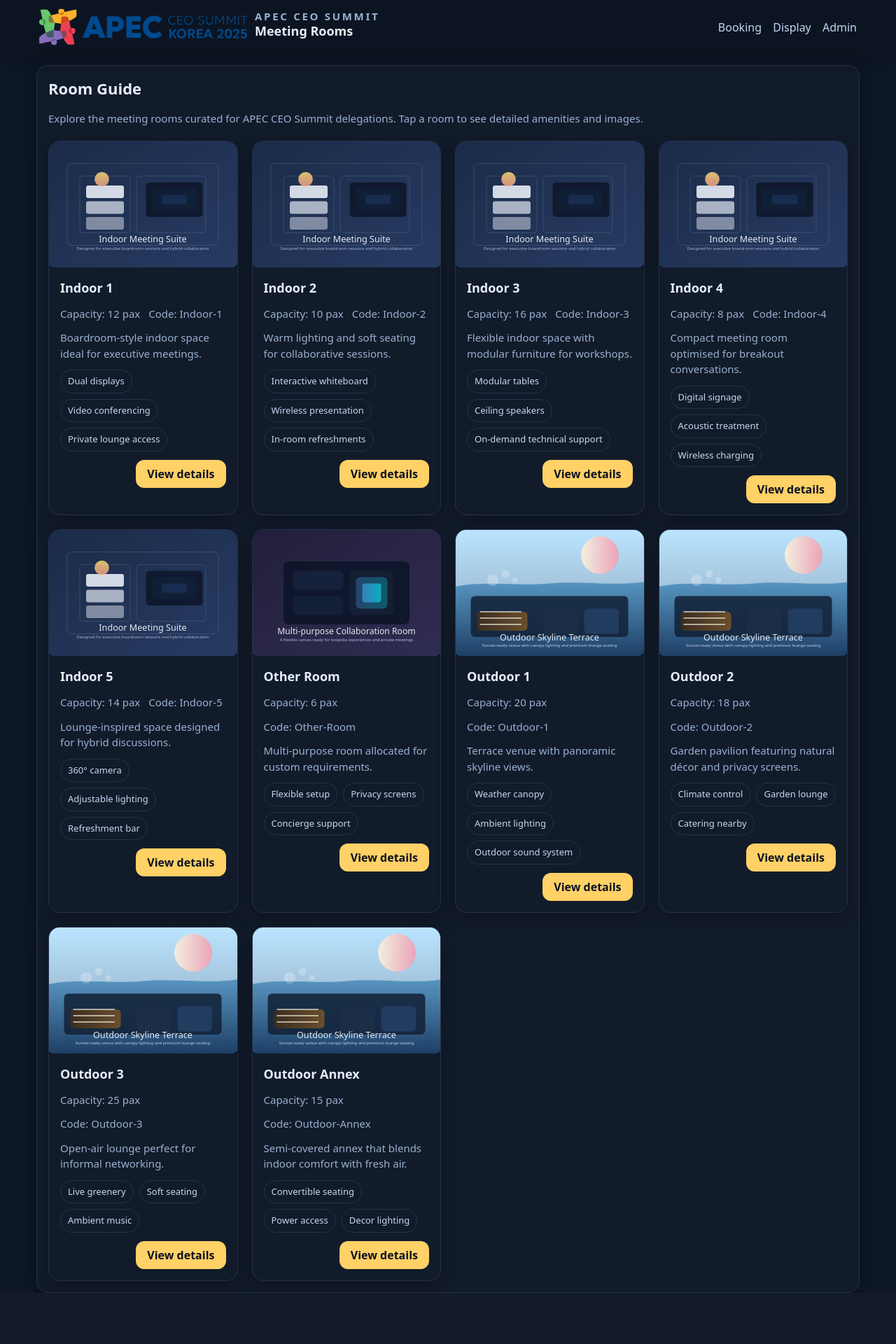
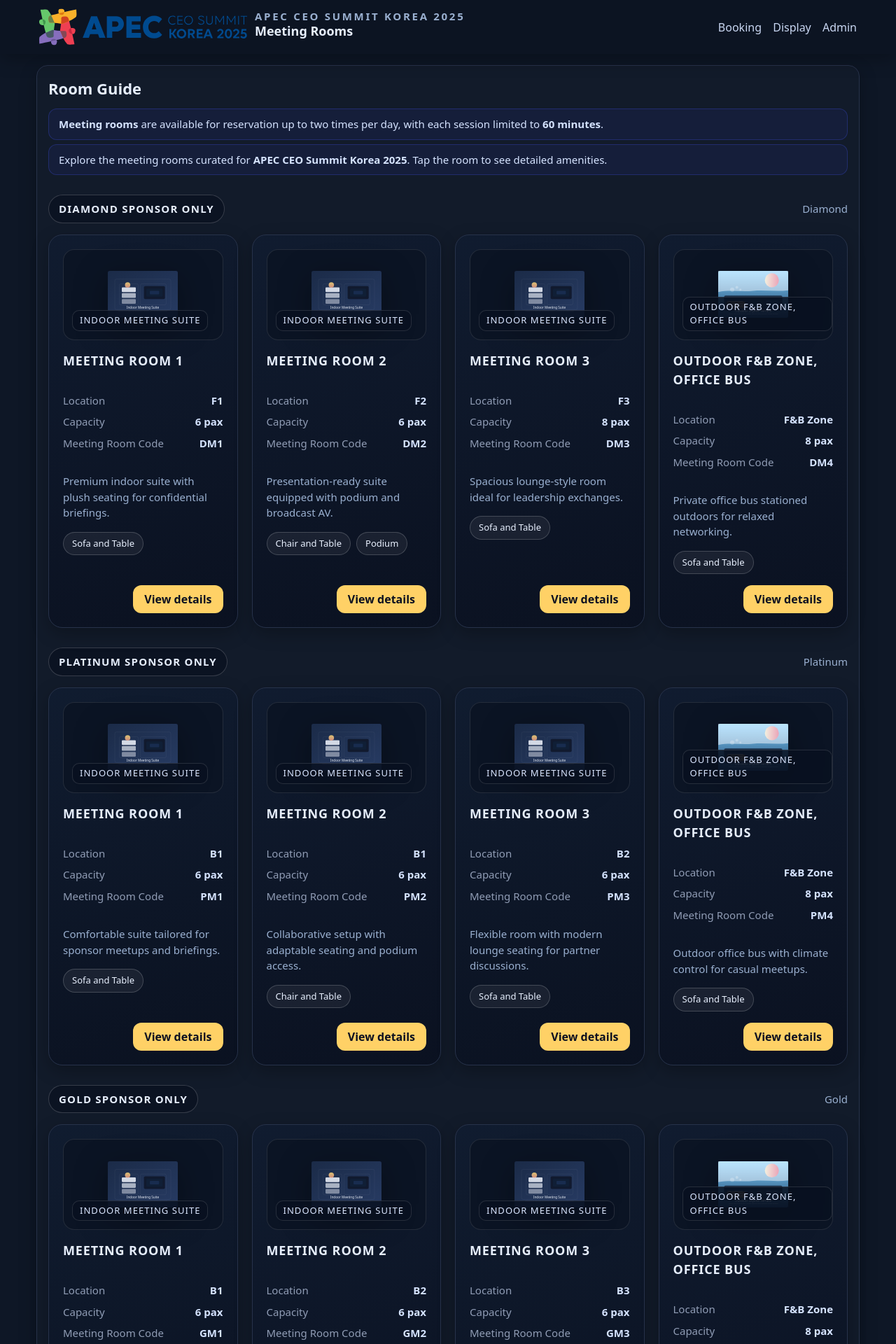
Before and after one commit to jungsuplee-hub/apec-book, a FastAPI app: page /rooms in a window 1280 px wide. Shown: the top 1920 px of the page at 70% size. Before the commit the page ends 1847 px from the top, so only its background shows below. Run offline with FastAPI, Linux system fonts and the light colour scheme; some libraries are stand-ins or nearby versions.

Commit message:
Revamp room guide and room metadata

```diff
--- a/app.py
+++ b/app.py
@@ -29,90 +29,242 @@ EVENT_DATES = ["2025-10-29", "2025-10-30", "2025-10-31"]
 HOURS = list(range(9, 18))  # 09~18 보기(시작 슬롯은 9~17)
 MAX_BLOCKS = 2              # 1h/block, 최대 2블록 = 2시간
 
-# 룸 라벨
-ROOM_LABEL = {
-    "Indoor-1": "Indoor 1",
-    "Indoor-2": "Indoor 2",
-    "Indoor-3": "Indoor 3",
-    "Indoor-4": "Indoor 4",
-    "Indoor-5": "Indoor 5",
-    "Outdoor-1": "Outdoor 1",
-    "Outdoor-2": "Outdoor 2",
-    "Outdoor-3": "Outdoor 3",
-    "Outdoor-Annex": "Outdoor Annex",
-    "Other-Room": "Other Room",
+# 룸/티어 정의
+ROOM_TIER_LABELS = {
+    "Diamond": "Diamond Sponsor Only",
+    "Platinum": "Platinum Sponsor Only",
+    "Gold": "Gold Sponsor Only",
+    "General": "General Only",
 }
 
-ROOM_DETAILS = {
-    "Indoor-1": {
-        "summary": "Boardroom-style indoor space ideal for executive meetings.",
-        "capacity": 12,
-        "features": ["Dual displays", "Video conferencing", "Private lounge access"],
+TIER_ORDER = list(ROOM_TIER_LABELS)
+TIER_INDEX = {tier: idx for idx, tier in enumerate(TIER_ORDER)}
+
+OTHER_ROOM_CODE = "NM4"
+
+ROOMS_DATA = [
+    {
+        "code": "DM1",
+        "tier": "Diamond",
+        "name": "Meeting Room 1",
+        "category": "Indoor Meeting Suite",
+        "location": "F1",
+        "capacity": 6,
+        "meeting_code": "DM1",
+        "summary": "Premium indoor suite with plush seating for confidential briefings.",
+        "features": ["Sofa and Table"],
         "image": "/static/images/rooms/indoor-suite.svg",
+        "order": 1,
     },
-    "Indoor-2": {
-        "summary": "Warm lighting and soft seating for collaborative sessions.",
-        "capacity": 10,
-        "features": ["Interactive whiteboard", "Wireless presentation", "In-room refreshments"],
+    {
+        "code": "DM2",
+        "tier": "Diamond",
+        "name": "Meeting Room 2",
+        "category": "Indoor Meeting Suite",
+        "location": "F2",
+        "capacity": 6,
+        "meeting_code": "DM2",
+        "summary": "Presentation-ready suite equipped with podium and broadcast AV.",
+        "features": ["Chair and Table", "Podium"],
         "image": "/static/images/rooms/indoor-suite.svg",
+        "order": 2,
     },
-    "Indoor-3": {
-        "summary": "Flexible indoor space with modular furniture for workshops.",
-        "capacity": 16,
-        "features": ["Modular tables", "Ceiling speakers", "On-demand technical support"],
+    {
+        "code": "DM3",
+        "tier": "Diamond",
+        "name": "Meeting Room 3",
+        "category": "Indoor Meeting Suite",
+        "location": "F3",
+        "capacity": 8,
+        "meeting_code": "DM3",
+        "summary": "Spacious lounge-style room ideal for leadership exchanges.",
+        "features": ["Sofa and Table"],
         "image": "/static/images/rooms/indoor-suite.svg",
+        "order": 3,
     },
-    "Indoor-4": {
-        "summary": "Compact meeting room optimised for breakout conversations.",
+    {
+        "code": "DM4",
+        "tier": "Diamond",
+        "name": "Outdoor F&B Zone, Office Bus",
+        "category": "Outdoor F&B Zone, Office Bus",
+        "location": "F&B Zone",
         "capacity": 8,
-        "features": ["Digital signage", "Acoustic treatment", "Wireless charging"],
+        "meeting_code": "DM4",
+        "summary": "Private office bus stationed outdoors for relaxed networking.",
+        "features": ["Sofa and Table"],
+        "image": "/static/images/rooms/outdoor-terrace.svg",
+        "order": 4,
+    },
+    {
+        "code": "PM1",
+        "tier": "Platinum",
+        "name": "Meeting Room 1",
+        "category": "Indoor Meeting Suite",
+        "location": "B1",
+        "capacity": 6,
+        "meeting_code": "PM1",
+        "summary": "Comfortable suite tailored for sponsor meetups and briefings.",
+        "features": ["Sofa and Table"],
         "image": "/static/images/rooms/indoor-suite.svg",
+        "order": 1,
     },
-    "Indoor-5": {
-        "summary": "Lounge-inspired space designed for hybrid discussions.",
-        "capacity": 14,
-        "features": ["360° camera", "Adjustable lighting", "Refreshment bar"],
+    {
+        "code": "PM2",
+        "tier": "Platinum",
+        "name": "Meeting Room 2",
+        "category": "Indoor Meeting Suite",
+        "location": "B1",
+        "capacity": 6,
+        "meeting_code": "PM2",
+        "summary": "Collaborative setup with adaptable seating and podium access.",
+        "features": ["Chair and Table"],
         "image": "/static/images/rooms/indoor-suite.svg",
+        "order": 2,
     },
-    "Outdoor-1": {
-        "summary": "Terrace venue with panoramic skyline views.",
-        "capacity": 20,
-        "features": ["Weather canopy", "Ambient lighting", "Outdoor sound system"],
+    {
+        "code": "PM3",
+        "tier": "Platinum",
+        "name": "Meeting Room 3",
+        "category": "Indoor Meeting Suite",
+        "location": "B2",
+        "capacity": 6,
+        "meeting_code": "PM3",
+        "summary": "Flexible room with modern lounge seating for partner discussions.",
+        "features": ["Sofa and Table"],
+        "image": "/static/images/rooms/indoor-suite.svg",
+        "order": 3,
+    },
+    {
+        "code": "PM4",
+        "tier": "Platinum",
+        "name": "Outdoor F&B Zone, Office Bus",
+        "category": "Outdoor F&B Zone, Office Bus",
+        "location": "F&B Zone",
+        "capacity": 8,
+        "meeting_code": "PM4",
+        "summary": "Outdoor office bus with climate control for casual meetups.",
+        "features": ["Sofa and Table"],
         "image": "/static/images/rooms/outdoor-terrace.svg",
+        "order": 4,
     },
-    "Outdoor-2": {
-        "summary": "Garden pavilion featuring natural décor and privacy screens.",
-        "capacity": 18,
-        "features": ["Climate control", "Garden lounge", "Catering nearby"],
+    {
+        "code": "GM1",
+        "tier": "Gold",
+        "name": "Meeting Room 1",
+        "category": "Indoor Meeting Suite",
+        "location": "B1",
+        "capacity": 6,
+        "meeting_code": "GM1",
+        "summary": "Compact indoor room supporting sponsor check-ins and huddles.",
+        "features": ["Sofa and Table"],
+        "image": "/static/images/rooms/indoor-suite.svg",
+        "order": 1,
+    },
+    {
+        "code": "GM2",
+        "tier": "Gold",
+        "name": "Meeting Room 2",
+        "category": "Indoor Meeting Suite",
+        "location": "B2",
+        "capacity": 6,
+        "meeting_code": "GM2",
+        "summary": "Boardroom layout that keeps planning conversations focused.",
+        "features": ["Chair and Table"],
+        "image": "/static/images/rooms/indoor-suite.svg",
+        "order": 2,
+    },
+    {
+        "code": "GM3",
+        "tier": "Gold",
+        "name": "Meeting Room 3",
+        "category": "Indoor Meeting Suite",
+        "location": "B3",
+        "capacity": 6,
+        "meeting_code": "GM3",
+        "summary": "Relaxed lounge arrangement for receptions and interviews.",
+        "features": ["Sofa and Table"],
+        "image": "/static/images/rooms/indoor-suite.svg",
+        "order": 3,
+    },
+    {
+        "code": "GM4",
+        "tier": "Gold",
+        "name": "Outdoor F&B Zone, Office Bus",
+        "category": "Outdoor F&B Zone, Office Bus",
+        "location": "F&B Zone",
+        "capacity": 8,
+        "meeting_code": "GM4",
+        "summary": "Outdoor office bus ready for sponsor activations and pop-ups.",
+        "features": ["Sofa and Table"],
         "image": "/static/images/rooms/outdoor-terrace.svg",
+        "order": 4,
     },
-    "Outdoor-3": {
-        "summary": "Open-air lounge perfect for informal networking.",
-        "capacity": 25,
-        "features": ["Live greenery", "Soft seating", "Ambient music"],
+    {
+        "code": "NM1",
+        "tier": "General",
+        "name": "Outdoor F&B Zone, Office Bus",
+        "category": "Outdoor F&B Zone, Office Bus",
+        "location": "F&B Zone",
+        "capacity": 8,
+        "meeting_code": "NM1",
+        "summary": "General delegate office bus with comfortable seating.",
+        "features": ["Sofa and Table"],
         "image": "/static/images/rooms/outdoor-terrace.svg",
+        "order": 1,
     },
-    "Outdoor-Annex": {
-        "summary": "Semi-covered annex that blends indoor comfort with fresh air.",
-        "capacity": 15,
-        "features": ["Convertible seating", "Power access", "Decor lighting"],
+    {
+        "code": "NM2",
+        "tier": "General",
+        "name": "Outdoor F&B Zone, Office Bus",
+        "category": "Outdoor F&B Zone, Office Bus",
+        "location": "Main Entrance",
+        "capacity": 7,
+        "meeting_code": "NM2",
+        "summary": "Open-air office bus near the entrance for quick huddles.",
+        "features": ["High-top Tables"],
         "image": "/static/images/rooms/outdoor-terrace.svg",
+        "order": 2,
     },
-    "Other-Room": {
-        "summary": "Multi-purpose room allocated for custom requirements.",
+    {
+        "code": "NM3",
+        "tier": "General",
+        "name": "Outdoor F&B Zone, Office Bus",
+        "category": "Outdoor F&B Zone, Office Bus",
+        "location": "F&B Zone",
         "capacity": 6,
-        "features": ["Flexible setup", "Privacy screens", "Concierge support"],
-        "image": "/static/images/rooms/other-room.svg",
+        "meeting_code": "NM3",
+        "summary": "Compact office bus with standing tables for brief syncs.",
+        "features": ["Standing Table"],
+        "image": "/static/images/rooms/outdoor-terrace.svg",
+        "order": 3,
     },
+    {
+        "code": "NM4",
+        "tier": "General",
+        "name": "Outdoor F&B Zone, Office Bus",
+        "category": "Outdoor F&B Zone, Office Bus",
+        "location": "F&B Zone",
+        "capacity": 6,
+        "meeting_code": "NM4",
+        "summary": "Reserved support office bus for ad-hoc delegate meetings.",
+        "features": ["Sofa and Table"],
+        "image": "/static/images/rooms/outdoor-terrace.svg",
+        "order": 4,
+    },
+]
+
+ROOM_DETAILS = {room["code"]: room for room in ROOMS_DATA}
+ROOM_LABEL = {
+    code: f"{details['meeting_code']} · {details['name']}"
+    for code, details in ROOM_DETAILS.items()
 }
 
-# 티어별 허용 룸
-ROOMS_BY_TIER = {
-    "Diamond": ["Indoor-1", "Indoor-2", "Outdoor-1"],
-    "Platinum": ["Indoor-3", "Indoor-4", "Outdoor-2"],
-    "Gold": ["Outdoor-3", "Outdoor-Annex"],
-    "Other": ["Other-Room"],
-}
+ROOMS_BY_TIER: dict[str, list[str]] = {tier: [] for tier in ROOM_TIER_LABELS}
+for room in sorted(
+    ROOMS_DATA,
+    key=lambda r: (TIER_INDEX[r["tier"]], r["order"]),
+):
+    ROOMS_BY_TIER.setdefault(room["tier"], []).append(room["code"])
 
 app = FastAPI(title="APEC Meeting Rooms Booking")
 app.mount("/static", StaticFiles(directory="static"), name="static")
@@ -244,6 +396,7 @@ def booking_page(request: Request):
             hours=HOURS,
             initial_date=initial_date,
             max_blocks=MAX_BLOCKS,
+            OTHER_ROOM_CODE=OTHER_ROOM_CODE,
         ),
     )
 
@@ -281,24 +434,20 @@ def display_page(request: Request, room: str, date: str):
 
 @app.get("/rooms", response_class=HTMLResponse)
 def rooms_overview(request: Request):
-    """Show quick overview for all rooms with jump links to each detail page."""
-    cards = []
-    for code, name in ROOM_LABEL.items():
-        details = ROOM_DETAILS.get(code)
-        if not details:
+    """Grouped overview of rooms by sponsor tier."""
+    sections = []
+    for tier in TIER_ORDER:
+        codes = ROOMS_BY_TIER.get(tier, [])
+        if not codes:
             continue
-        cards.append(
+        sections.append(
             dict(
-                code=code,
-                name=name,
-                summary=details["summary"],
-                capacity=details["capacity"],
-                features=details["features"],
-                image=details["image"],
+                tier=tier,
+                tier_label=ROOM_TIER_LABELS.get(tier, tier),
+                rooms=[ROOM_DETAILS[c] for c in codes],
             )
         )
-    cards.sort(key=lambda x: x["name"])
-    return templates.TemplateResponse("rooms.html", dict(request=request, rooms=cards))
+    return templates.TemplateResponse("rooms.html", dict(request=request, sections=sections))
 
 
 @app.get("/rooms/{room_code}", response_class=HTMLResponse)
@@ -307,13 +456,15 @@ def room_detail(request: Request, room_code: str):
         raise HTTPException(status_code=404, detail="Room not found")
     details = ROOM_DETAILS[room_code]
     schedule_date = request.query_params.get("date") or EVENT_DATES[0]
+    tier_label = ROOM_TIER_LABELS.get(details["tier"], details["tier"])
     return templates.TemplateResponse(
         "room_detail.html",
         dict(
             request=request,
             room_code=room_code,
-            room_name=ROOM_LABEL.get(room_code, room_code),
+            room_name=details["name"],
             details=details,
+            tier_label=tier_label,
             schedule_date=schedule_date,
         ),
     )
@@ -352,9 +503,9 @@ def create_booking(
         real_company = (company_other or "").strip()
         if not real_company:
             raise HTTPException(status_code=400, detail="Company name required for Other")
-        tier = "Other"
-        if room != "Other-Room":
-            raise HTTPException(status_code=400, detail="Other must use Other Room")
+        tier = "General"
+        if room != OTHER_ROOM_CODE:
+            raise HTTPException(status_code=400, detail="Other must use designated general room")
         company_to_save = real_company
     else:
         db_tier = get_company_tier(company)
--- a/static/admin.html
+++ b/static/admin.html
@@ -18,7 +18,7 @@ button{padding:6px 10px;border-radius:8px;background:#ef4444;border:none;color:#
 </head>
 <body>
 <header>
-<div>APEC Booking – Admin</div>
+<div>APEC CEO Summit Korea 2025 – Admin</div>
 <nav><a href="/" style="color:#9ca3af">Booking</a></nav>
 </header>
 <main>
--- a/static/style.css
+++ b/static/style.css
@@ -17,6 +17,7 @@
   --fs-lg:clamp(16px,1.6vw,18px);
   --fs-md:clamp(14px,1.4vw,16px);
   --fs-sm:clamp(13px,1.3vw,15px);
+  --fs-xs:clamp(12px,1.1vw,13px);
 }
 
 *{box-sizing:border-box}
--- a/templates/admin.html
+++ b/templates/admin.html
@@ -21,7 +21,7 @@
   <div class="topbar-inner">
     <div class="brand">
       <img src="/static/logo-apec.svg" alt="APEC" />
-      <div class="title">APEC CEO Summit - Admin</div>
+      <div class="title">APEC CEO Summit Korea 2025 – Admin</div>
     </div>
     <nav class="nav">
       <a href="/" class="link">Booking</a>
--- a/templates/display.html
+++ b/templates/display.html
@@ -12,7 +12,10 @@
   <div class="topbar-inner">
     <div class="brand">
       <img src="/static/logo-apec.svg" alt="APEC" />
-      <div class="title">Meeting Room Display</div>
+      <div class="title">
+        <span class="eyebrow">APEC CEO Summit Korea 2025</span>
+        <span class="headline">Meeting Room Display</span>
+      </div>
     </div>
     <nav class="nav">
       <a href="/" class="link">Booking</a>
--- a/templates/launcher.html
+++ b/templates/launcher.html
@@ -13,7 +13,7 @@
     <div class="brand">
       <img src="/static/logo-apec.svg" alt="APEC" />
       <div class="title">
-        <span class="eyebrow">APEC CEO Summit</span>
+        <span class="eyebrow">APEC CEO Summit Korea 2025</span>
         <span class="headline">Meeting Rooms</span>
       </div>
     </div>
--- a/templates/rooms.html
+++ b/templates/rooms.html
@@ -7,15 +7,88 @@
   <link rel="stylesheet" href="/static/style.css" />
   <link rel="icon" type="image/x-icon" href="https://www.apecceosummitkorea2025.com/images/favicon.ico" />
   <style>
-    .room-grid{display:grid;grid-template-columns:repeat(auto-fit,minmax(260px,1fr));gap:20px;margin-top:20px}
-    .room-card{display:flex;flex-direction:column;background:var(--card);border:1px solid var(--line);border-radius:var(--radius);overflow:hidden;box-shadow:var(--shadow)}
-    .room-card img{width:100%;height:180px;object-fit:cover;background:#091120}
-    .room-card-body{padding:16px;display:flex;flex-direction:column;gap:12px}
-    .room-card h3{margin:0;font-size:var(--fs-lg)}
-    .room-meta{display:flex;gap:12px;flex-wrap:wrap;font-size:var(--fs-sm);color:var(--muted)}
+    .room-guide .guide-notes{
+      margin:12px 0 0;
+      padding:0;
+      list-style:none;
+      display:grid;
+      gap:6px;
+    }
+    .room-guide .guide-notes li{
+      background:rgba(68,85,255,0.08);
+      border:1px solid rgba(68,85,255,0.25);
+      border-radius:12px;
+      padding:10px 14px;
+      color:#d5e3ff;
+      font-size:var(--fs-sm);
+    }
+    .tier-group{margin-top:28px;display:flex;flex-direction:column;gap:16px}
+    .tier-header{display:flex;justify-content:space-between;align-items:center;gap:12px;flex-wrap:wrap}
+    .badge-tier{
+      display:inline-flex;
+      align-items:center;
+      gap:8px;
+      padding:8px 14px;
+      border-radius:999px;
+      border:1px solid rgba(255,255,255,0.18);
+      background:rgba(9,17,32,0.7);
+      font-size:var(--fs-sm);
+      font-weight:700;
+      letter-spacing:0.08em;
+      text-transform:uppercase;
+    }
+    .tier-name{color:var(--muted);font-size:var(--fs-sm)}
+    .room-card-grid{display:grid;grid-template-columns:repeat(auto-fit,minmax(260px,1fr));gap:20px}
+    .room-card{
+      border:1px solid var(--line);
+      border-radius:20px;
+      background:linear-gradient(160deg,rgba(16,28,48,0.95),rgba(10,17,32,0.95));
+      padding:20px;
+      display:flex;
+      flex-direction:column;
+      gap:16px;
+      box-shadow:var(--shadow);
+      position:relative;
+      overflow:hidden;
+    }
+    .room-card-image{
+      position:relative;
+      border-radius:16px;
+      border:1px solid rgba(255,255,255,0.1);
+      background:#0b1424;
+      padding:14px;
+      display:flex;
+      align-items:center;
+      justify-content:center;
+    }
+    .room-card-image img{width:100px;height:100px;object-fit:contain;filter:drop-shadow(0 12px 24px rgba(0,0,0,0.35));}
+    .room-category{
+      position:absolute;
+      bottom:12px;
+      left:12px;
+      background:rgba(9,17,32,0.85);
+      border:1px solid rgba(255,255,255,0.12);
+      border-radius:10px;
+      padding:4px 10px;
+      font-size:var(--fs-xs,13px);
+      color:#dbe6ff;
+      text-transform:uppercase;
+      letter-spacing:0.08em;
+    }
+    .room-name{margin:0;font-size:var(--fs-lg);font-weight:800;text-transform:uppercase;letter-spacing:0.05em}
+    .room-meta{display:grid;gap:8px}
+    .room-meta div{display:flex;justify-content:space-between;gap:12px;font-size:var(--fs-sm);color:#d5e3ff}
+    .room-meta dt{opacity:0.65}
+    .room-meta dd{margin:0;font-weight:700}
+    .room-summary{margin:0;color:var(--muted);font-size:var(--fs-sm)}
     .room-features{display:flex;flex-wrap:wrap;gap:8px}
-    .chip-small{border:1px solid var(--line);border-radius:999px;padding:6px 10px;font-size:var(--fs-xs,13px);color:#c9d7f2}
+    .chip-small{border:1px solid rgba(255,255,255,0.18);border-radius:999px;padding:6px 12px;font-size:var(--fs-xs,13px);color:#e9f1ff;background:rgba(255,255,255,0.06)}
     .room-card-footer{margin-top:auto;display:flex;justify-content:flex-end}
+    .room-card .button{background:#ffd166;color:#0b1020;font-weight:700}
+    @media (max-width:768px){
+      .room-card{padding:16px}
+      .room-card-image img{width:88px;height:88px}
+    }
   </style>
 </head>
 <body>
@@ -24,7 +97,7 @@
     <div class="brand">
       <img src="/static/logo-apec.svg" alt="APEC" />
       <div class="title">
-        <span class="eyebrow">APEC CEO Summit</span>
+        <span class="eyebrow">APEC CEO Summit Korea 2025</span>
         <span class="headline">Meeting Rooms</span>
       </div>
     </div>
@@ -37,20 +110,33 @@
 </header>
 
 <main class="wrap">
-  <section class="card">
+  <section class="card room-guide">
     <h1 class="title">Room Guide</h1>
-    <p class="muted">Explore the meeting rooms curated for APEC CEO Summit delegations. Tap a room to see detailed amenities and images.</p>
-    <div class="room-grid">
-      {% for room in rooms %}
-      <article class="room-card">
-        <img src="{{ room.image }}" alt="{{ room.name }}" loading="lazy" />
-        <div class="room-card-body">
-          <h3>{{ room.name }}</h3>
-          <div class="room-meta">
-            <span>Capacity: {{ room.capacity }} pax</span>
-            <span>Code: {{ room.code }}</span>
+    <ul class="guide-notes">
+      <li><strong>Meeting rooms</strong> are available for reservation up to two times per day, with each session limited to <strong>60 minutes</strong>.</li>
+      <li>Explore the meeting rooms curated for <strong>APEC CEO Summit Korea 2025</strong>. Tap the room to see detailed amenities.</li>
+    </ul>
+
+    {% for section in sections %}
+    <div class="tier-group">
+      <div class="tier-header">
+        <div class="badge-tier">{{ section.tier_label }}</div>
+        <span class="tier-name">{{ section.tier }}</span>
+      </div>
+      <div class="room-card-grid">
+        {% for room in section.rooms %}
+        <article class="room-card">
+          <div class="room-card-image">
+            <img src="{{ room.image }}" alt="{{ room.name }}" loading="lazy" />
+            <span class="room-category">{{ room.category }}</span>
           </div>
-          <p class="muted" style="margin:0">{{ room.summary }}</p>
+          <h3 class="room-name">{{ room.name }}</h3>
+          <dl class="room-meta">
+            <div><dt>Location</dt><dd>{{ room.location }}</dd></div>
+            <div><dt>Capacity</dt><dd>{{ room.capacity }} pax</dd></div>
+            <div><dt>Meeting Room Code</dt><dd>{{ room.meeting_code }}</dd></div>
+          </dl>
+          <p class="room-summary">{{ room.summary }}</p>
           <div class="room-features">
             {% for feature in room.features %}
             <span class="chip-small">{{ feature }}</span>
@@ -59,10 +145,11 @@
           <div class="room-card-footer">
             <a class="button" href="/rooms/{{ room.code }}">View details</a>
           </div>
-        </div>
-      </article>
-      {% endfor %}
+        </article>
+        {% endfor %}
+      </div>
     </div>
+    {% endfor %}
   </section>
 </main>
 </body>
```
Also changed, not shown: models.sql (+16 -9 lines), static/booking.html (+12 -2 lines), static/display.html (+7 -2 lines), templates/booking.html (+5 -4 lines), templates/room_detail.html (+29 -15 lines), 1 other file.
